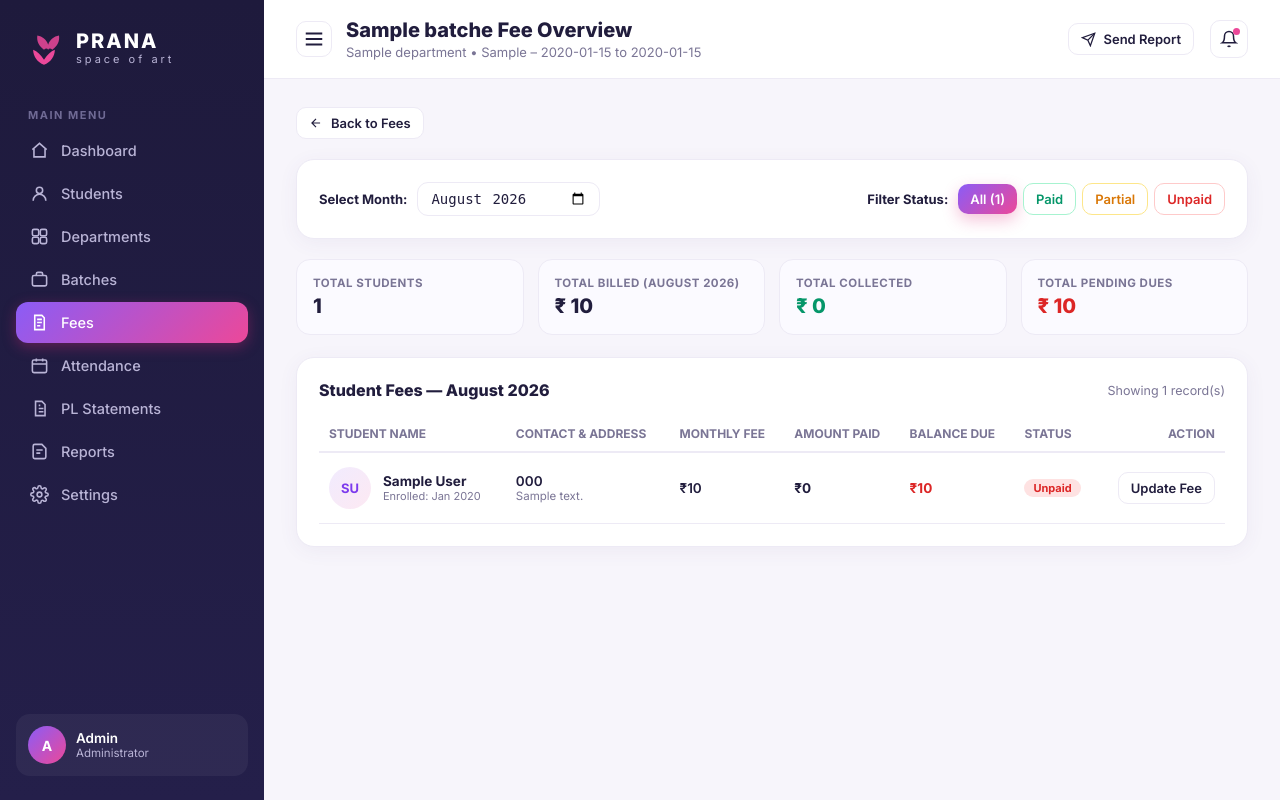
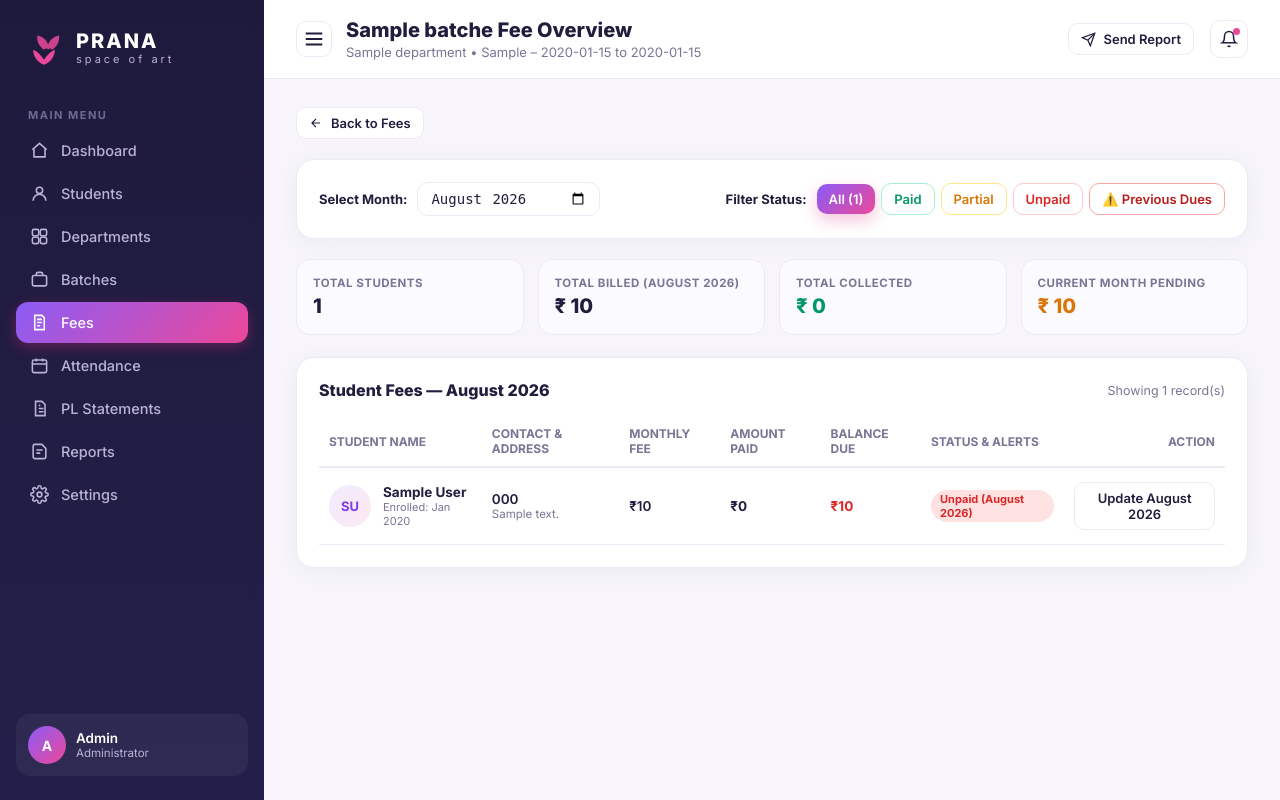
Before and after one commit to AKSHAY9960996/prana, a Flask app: page /fees/batch/1 in a window 1280 px wide. Run offline with Flask 3, Linux system fonts and the light colour scheme; tables that the repository leaves empty hold one stand-in row (values such as "Sample post").

Commit message:
Streamline fee navigation to batch page and display previous month pending dues alerts

```diff
--- a/app.py
+++ b/app.py
@@ -438,7 +438,7 @@ def fees_page():
 def batch_fees_page(batch_id):
     batch = Batch.query.get_or_404(batch_id)
     month = request.args.get("month") or current_month_str()
-    status_filter = request.args.get("status", "all")  # all | paid | partial | unpaid
+    status_filter = request.args.get("status", "all")  # all | paid | partial | unpaid | prev_dues
 
     # All active students in batch
     students_in_batch = Student.query.filter_by(batch_id=batch.id, active=True).order_by(Student.full_name).all()
@@ -447,8 +447,10 @@ def batch_fees_page(batch_id):
     total_due_sum = 0
     total_paid_sum = 0
     total_pending_sum = 0
+    total_prev_dues_sum = 0
 
     for s in students_in_batch:
+        # Current month fee record
         fee_rec = Fee.query.filter_by(student_id=s.id, month=month).first()
         due = fee_rec.amount_due if fee_rec else batch.monthly_fee
         paid = fee_rec.amount_paid if fee_rec else 0
@@ -461,6 +463,27 @@ def batch_fees_page(batch_id):
         else:
             status = "unpaid"
 
+        # Calculate previous months' pending dues (where Fee.month < current selected month)
+        past_unpaid_fees = Fee.query.filter_by(student_id=s.id).filter(
+            Fee.month < month,
+            Fee.status != "paid"
+        ).order_by(Fee.month.asc()).all()
+
+        past_dues_list = [
+            {
+                "fee_id": f.id,
+                "month": f.month,
+                "month_label": month_label(f.month),
+                "amount_due": f.amount_due,
+                "amount_paid": f.amount_paid,
+                "pending": f.amount_due - f.amount_paid
+            }
+            for f in past_unpaid_fees if (f.amount_due - f.amount_paid) > 0
+        ]
+
+        total_past_pending = sum(p["pending"] for p in past_dues_list)
+        total_prev_dues_sum += total_past_pending
+
         total_due_sum += due
         total_paid_sum += paid
         total_pending_sum += pending
@@ -469,7 +492,9 @@ def batch_fees_page(batch_id):
         if status_filter != "all":
             if status_filter == "pending" and status not in ("partial", "unpaid"):
                 continue
-            elif status_filter != "pending" and status != status_filter:
+            elif status_filter == "prev_dues" and total_past_pending == 0:
+                continue
+            elif status_filter not in ("pending", "prev_dues") and status != status_filter:
                 continue
 
         student_records.append({
@@ -478,7 +503,9 @@ def batch_fees_page(batch_id):
             "paid": paid,
             "pending": pending,
             "status": status,
-            "fee_id": fee_rec.id if fee_rec else None
+            "fee_id": fee_rec.id if fee_rec else None,
+            "past_dues": past_dues_list,
+            "total_past_pending": total_past_pending
         })
 
     return render_template(
@@ -492,6 +519,7 @@ def batch_fees_page(batch_id):
         total_due_sum=total_due_sum,
         total_paid_sum=total_paid_sum,
         total_pending_sum=total_pending_sum,
+        total_prev_dues_sum=total_prev_dues_sum,
         active_page="fees"
     )
 
--- a/templates/batch_fees.html
+++ b/templates/batch_fees.html
@@ -36,6 +36,9 @@
       <button type="button" class="btn btn-sm {{ 'btn-gradient' if status_filter == 'unpaid' else 'btn-outline' }}" style="{{ 'color:#dc2626;border-color:#fecaca;' if status_filter != 'unpaid' }}" onclick="setStatusFilter('unpaid')">
         Unpaid
       </button>
+      <button type="button" class="btn btn-sm {{ 'btn-gradient' if status_filter == 'prev_dues' else 'btn-outline' }}" style="{{ 'color:#b91c1c;border-color:#fca5a5;' if status_filter != 'prev_dues' }}" onclick="setStatusFilter('prev_dues')">
+        ⚠️ Previous Dues
+      </button>
     </div>
   </form>
 </div>
@@ -55,9 +58,15 @@
     <div class="sb-value" style="color:#059669;">₹ {{ total_paid_sum }}</div>
   </div>
   <div class="summary-box">
-    <div class="sb-label">Total Pending Dues</div>
-    <div class="sb-value" style="color:#dc2626;">₹ {{ total_pending_sum }}</div>
+    <div class="sb-label">Current Month Pending</div>
+    <div class="sb-value" style="color:#d97706;">₹ {{ total_pending_sum }}</div>
   </div>
+  {% if total_prev_dues_sum > 0 %}
+  <div class="summary-box" style="border:1px solid #fca5a5;background:#fff5f5;">
+    <div class="sb-label" style="color:#b91c1c;font-weight:700;">⚠️ Previous Months Dues</div>
+    <div class="sb-value" style="color:#dc2626;">₹ {{ total_prev_dues_sum }}</div>
+  </div>
+  {% endif %}
 </div>
 
 <!-- Student Fee Table -->
@@ -77,7 +86,7 @@
           <th style="padding:10px;">Monthly Fee</th>
           <th style="padding:10px;">Amount Paid</th>
           <th style="padding:10px;">Balance Due</th>
-          <th style="padding:10px;">Status</th>
+          <th style="padding:10px;">Status & Alerts</th>
           <th style="padding:10px;text-align:right;">Action</th>
         </tr>
       </thead>
@@ -108,18 +117,35 @@
             ₹{{ item.pending }}
           </td>
           <td style="padding:14px 10px;">
+            <div style="display:flex;flex-direction:column;gap:4px;align-items:flex-start;">
               {% if item.status == 'paid' %}
-            <span class="chip chip-paid">Paid</span>
+              <span class="chip chip-paid">Paid ({{ month_label }})</span>
               {% elif item.status == 'partial' %}
               <span class="chip" style="background:#fef3c7;color:#d97706;">Partial (₹{{ item.pending }} Due)</span>
               {% else %}
-            <span class="chip chip-unpaid">Unpaid</span>
+              <span class="chip chip-unpaid">Unpaid ({{ month_label }})</span>
               {% endif %}
+
+              {% if item.total_past_pending > 0 %}
+              <span class="chip" style="background:#fee2e2;color:#991b1b;border:1px solid #fca5a5;font-weight:700;">
+                ⚠️ Prev Dues: ₹{{ item.total_past_pending }}
+                ({% for p in item.past_dues %}{{ p.month_label }}{% if not loop.last %}, {% endif %}{% endfor %})
+              </span>
+              {% endif %}
+            </div>
           </td>
           <td style="padding:14px 10px;text-align:right;">
+            <div style="display:flex;gap:6px;justify-content:flex-end;flex-wrap:wrap;">
+              {% if item.total_past_pending > 0 and item.past_dues %}
+              {% set first_prev = item.past_dues[0] %}
+              <button type="button" class="btn btn-sm" style="background:#dc2626;color:#fff;font-weight:700;border:none;" onclick="openPaymentModal({{ s.id }}, '{{ s.full_name }}', '{{ first_prev.month }}', {{ first_prev.amount_due }}, {{ first_prev.amount_paid }})">
+                Pay {{ first_prev.month_label }} (₹{{ first_prev.pending }})
+              </button>
+              {% endif %}
               <button type="button" class="btn btn-outline btn-sm" onclick="openPaymentModal({{ s.id }}, '{{ s.full_name }}', '{{ month }}', {{ item.due }}, {{ item.paid }})">
-              Update Fee
+                Update {{ month_label }}
               </button>
+            </div>
           </td>
         </tr>
         {% endfor %}
```
Also changed, not shown: templates/fees.html (+17 -63 lines). Lines whose indentation alone changed are shown as unchanged.
